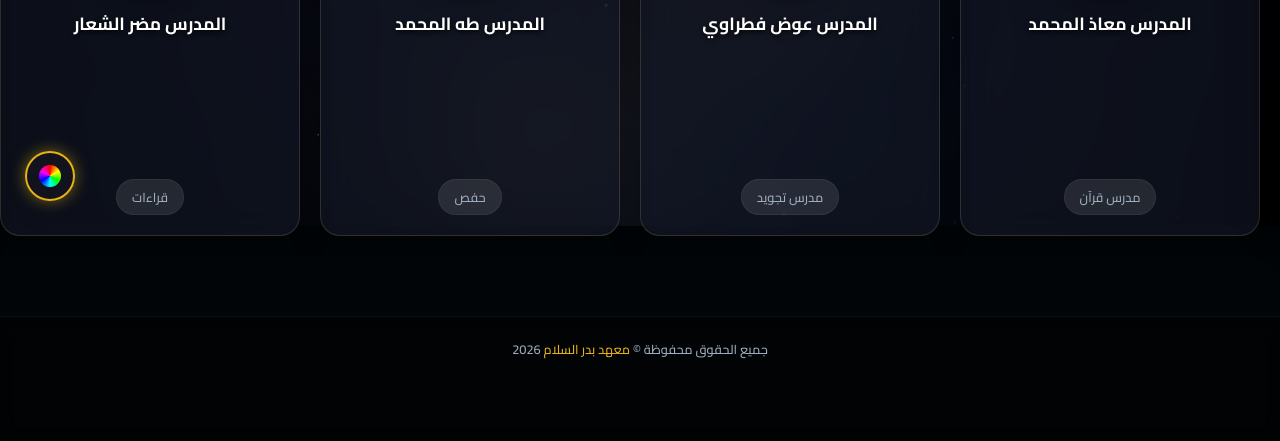
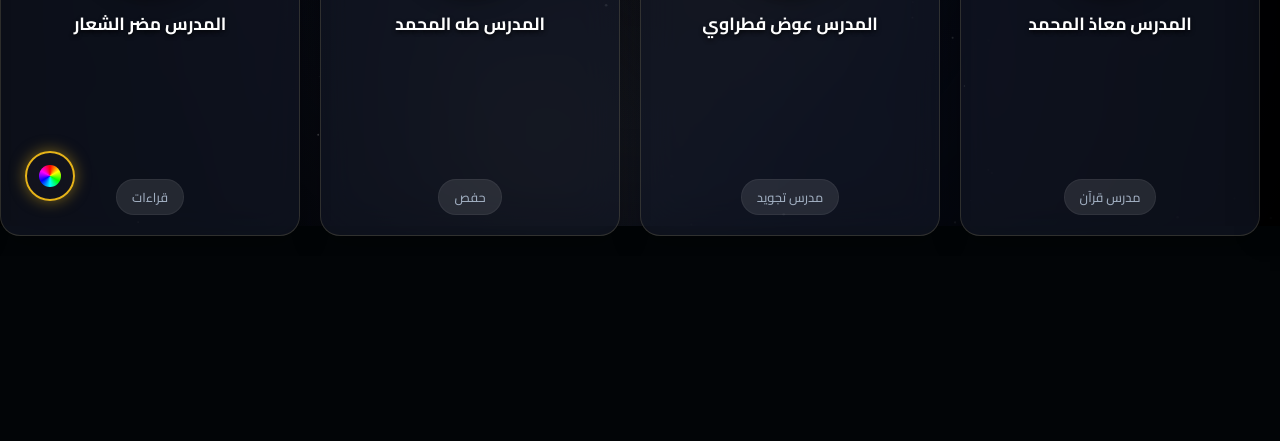
Before and after one commit to Mintly-Syria/BaderAlSalam, a plain HTML site: page index.html in a window 1280 px wide. Shown: the part 574-1015 px from the top of the page. After the commit the page ends 910 px from the top, so only its background shows below. Drawn offline with Linux system fonts and the light colour scheme.

Commit message:
index.html

```diff
--- a/index.html
+++ b/index.html
@@ -280,7 +280,7 @@
             text-shadow: 0 5px 15px rgba(0,0,0,0.8);
         }
 
-        /* --- شريط البحث الجديد --- */
+        /* --- شريط البحث --- */
         .search-container {
             padding: 10px 20px;
             position: relative;
@@ -329,9 +329,9 @@
             animation: floatIcon 3s ease-in-out infinite;
         }
 
-        /* --- القائمة الأفقية (بدون 3D) --- */
+        /* --- القائمة الأفقية --- */
         .carousel-section {
-            padding: 10px 0 60px;
+            padding: 10px 0 80px; /* زيادة الحشو السفلي قليلاً لضمان وصول آخر بطاقة */
             position: relative;
             z-index: 2;
         }
@@ -343,7 +343,6 @@
             overflow-y: hidden;
             padding: 20px;
             gap: 20px;
-            /* إخفاء شريط التمرير للحفاظ على الجمالية */
             scrollbar-width: none;
             -ms-overflow-style: none;
             scroll-behavior: smooth;
@@ -427,7 +426,6 @@
             border: 1px solid rgba(255,255,255,0.05);
         }
 
-        /* رسالة عند عدم وجود نتائج */
         .no-results {
             text-align: center;
             width: 100%;
@@ -492,16 +490,6 @@
 
         .color-option.selected { border-color: white; transform: scale(1.1); box-shadow: 0 0 10px currentColor; }
 
-        footer {
-            text-align: center; padding: 20px 20px 80px;
-            border-top: 1px solid rgba(255,255,255,0.05);
-            background: rgba(0,0,0,0.4);
-            backdrop-filter: blur(10px);
-            color: var(--text-muted);
-            font-size: 0.8rem;
-            position: relative; z-index: 2;
-        }
-
         /* Animations */
         @keyframes pulseGlow { 0%, 100% { opacity: 0.5; transform: translate(-50%, -50%) scale(1); } 50% { opacity: 0.8; transform: translate(-50%, -50%) scale(1.15); } }
         @keyframes floatIcon { 0%, 100% { transform: translateY(0); } 50% { transform: translateY(-3px); } }
@@ -558,7 +546,6 @@
             </svg>
         </div>
 
-        <!-- رابط الإشعارات المحدث -->
         <a href="http://action_notifications" class="icon-btn notification-link">
             <div class="notification-dot"></div>
             <svg width="24" height="24" viewBox="0 0 24 24" fill="none" stroke="currentColor" stroke-width="2" stroke-linecap="round" stroke-linejoin="round">
@@ -691,10 +678,6 @@
         </div>
     </main>
 
-    <footer>
-        <p>جميع الحقوق محفوظة &copy; <span style="color: var(--primary-color);">معهد بدر السلام</span> 2026</p>
-    </footer>
-
     <!-- زر تغيير اللون -->
     <div class="theme-btn" id="themeToggle">
         <div class="theme-icon"></div>
@@ -787,7 +770,6 @@
             let hasResults = false;
 
             cards.forEach(card => {
-                // البحث في اسم المعلم والنص داخل البطاقة (الشارة)
                 const text = card.innerText.toLowerCase();
                 if (text.includes(term)) {
                     card.style.display = 'flex';
@@ -797,7 +779,6 @@
                 }
             });
 
-            // إظهار رسالة عدم وجود نتائج
             if (hasResults) {
                 noResultsMsg.style.display = 'none';
             } else {
```
